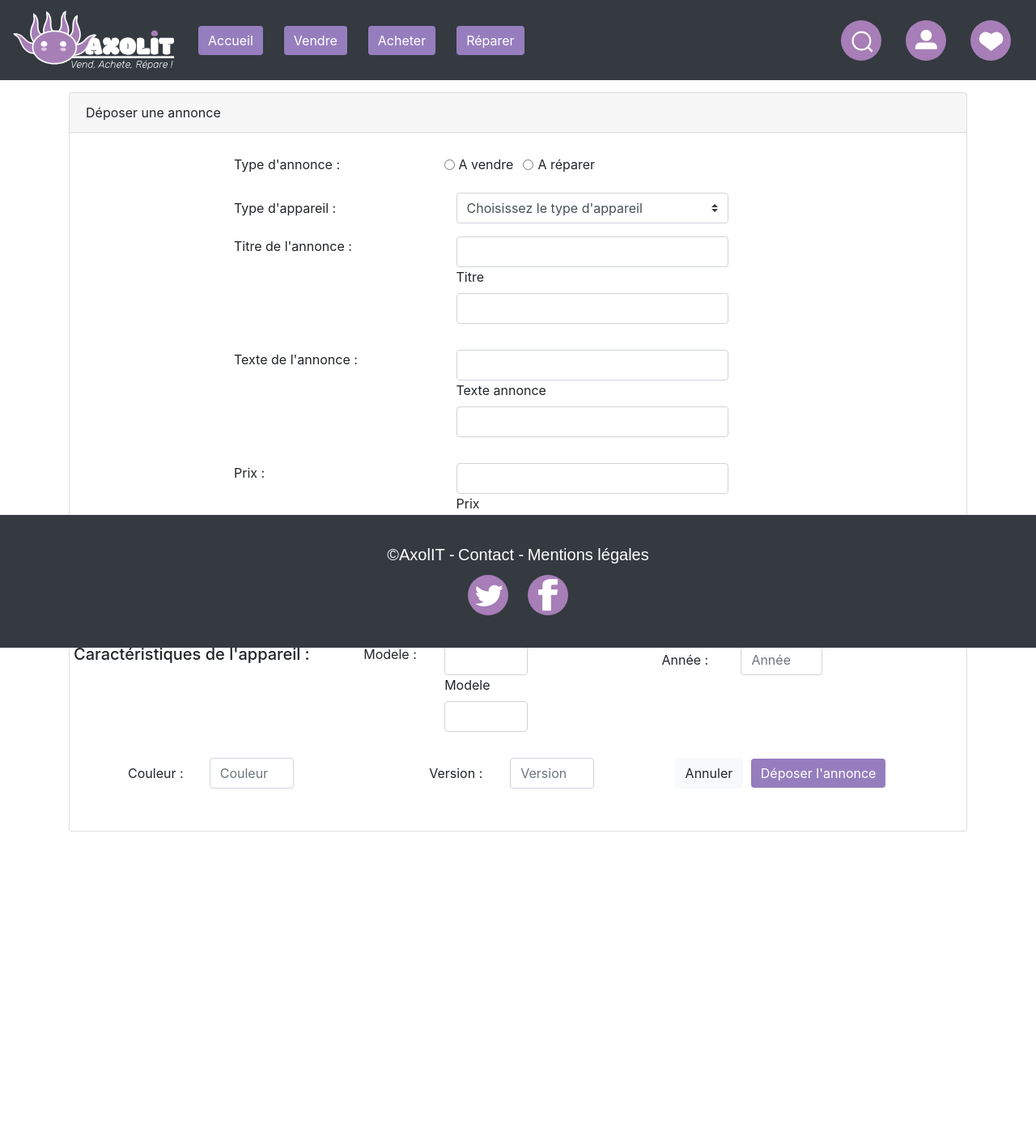
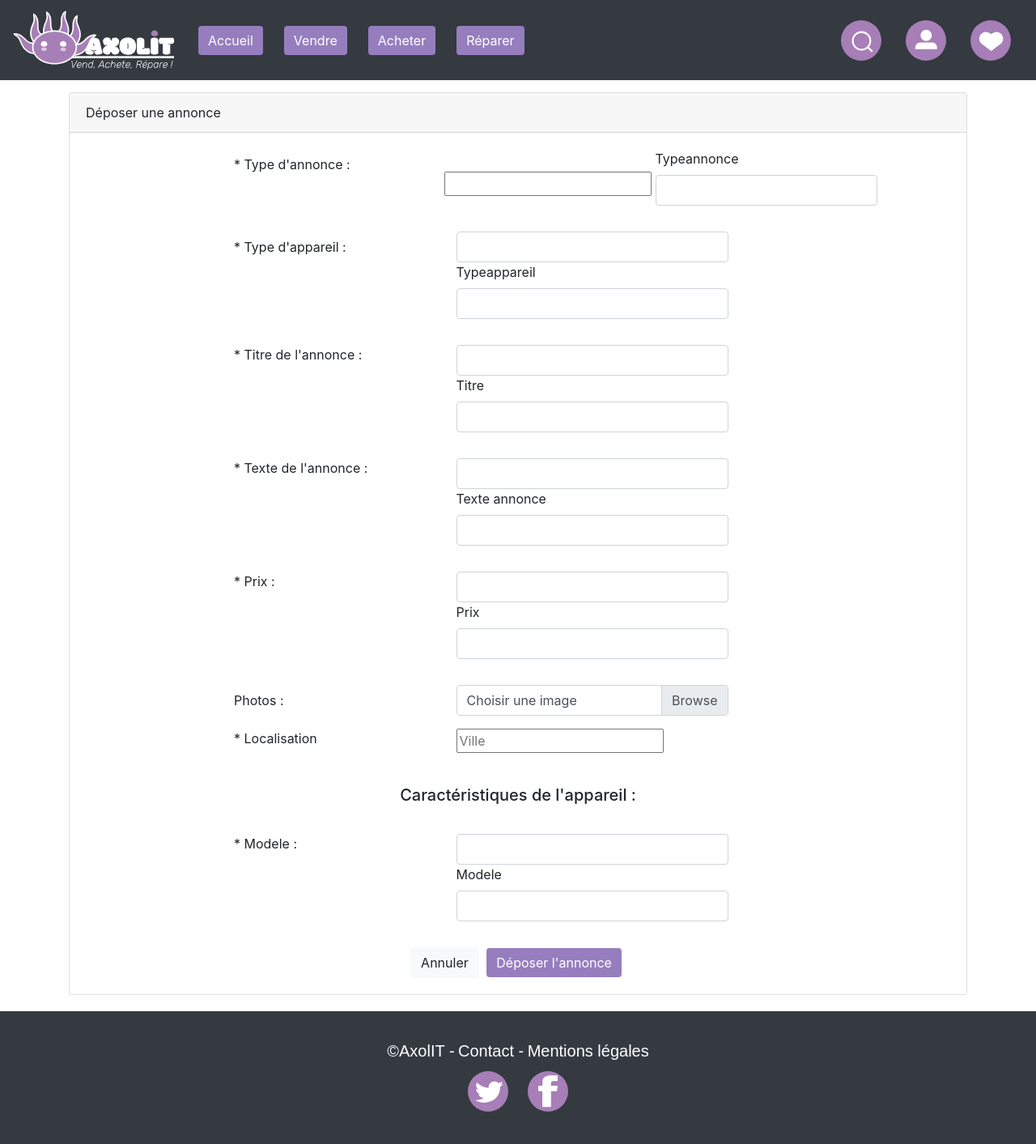
Before and after one commit to StephanieeV/Axolit, a Symfony app: template templates/default/annonce/annonce.html.twig in a window 1280 px wide. Shown: the whole page at 81% size. Before the commit the page ends 1027 px from the top, so only its background shows below. Run offline with Twig, Linux system fonts and the light colour scheme; the template is opened without the code that fills it, so the values that code supplies are empty; form fields are guessed from the names that the template uses; some libraries are stand-ins or nearby versions.

Commit message:
enfin le footer de ***** en bas

```diff
--- /dev/null
+++ b/public/css/annonce.css
@@ -0,0 +1,3 @@
+.bas-form {
+  margin-bottom: 20px;
+}
--- a/public/css/styles.css
+++ b/public/css/styles.css
@@ -2,12 +2,12 @@
   Navbar
 */
 
-.btn-nav{
+.btn-nav {
   width: 50px;
   margin-left: 15px;
   margin-right: 15px;
 }
-.nav-link{
+.nav-link {
   color: white !important;
   display: inline;
 }
@@ -18,40 +18,50 @@
 
   position: relative;
 }
-nav{
+nav {
   margin-bottom: 15px;
   padding: none;
 }
 
-
 /*
     Body
 */
-.pagination{
-    margin-bottom:100px;
+
+html {
+  height: 100%;
+}
+#wrap {
+  min-height: 100%;
+  position: relative;
+}
+body {
+  height: 100%;
+  margin: 0;
+  padding: 0;
+}
+h1,
+h3 {
+  font-family: "Ubuntu", sans-serif;
 }
 
-h1, h3{
-    font-family: 'Ubuntu', sans-serif;
+h2,
+h4 {
+  font-family: "Roboto", sans-serif;
 }
 
-h2, h4{
-    font-family: 'Roboto', sans-serif;
+p {
+  font-family: "Raleway", sans-serif;
 }
 
-p{
-    font-family: 'Raleway', sans-serif;
-}
-
-.btn-rose{
-    background-color: #967ebe ;
+.btn-rose {
+  background-color: #967ebe;
   border: none;
   margin-right: 5px;
   margin-left: 5px;
   color: white;
 }
 
-.btn-rose:hover{
+.btn-rose:hover {
   background-color: #c8b4d8;
   color: white;
 }
@@ -60,52 +70,51 @@ p{
     Footer
 */
 
-footer a{
+footer a {
   color: white;
   font-size: 20px;
   margin-top: 10px;
 
   text-decoration: none;
   display: inline-block;
-    vertical-align: middle;
+  /* vertical-align: middle; */
 }
-footer p{
+footer p {
   color: white;
   margin: none;
 }
 
-
-
-footer a:hover{
+footer a:hover {
   color: rgb(52, 172, 180);
   text-decoration: none;
 }
-footer{
-   height: auto;
-   padding: 10px;
+footer {
+  position: relative;
+  width: 100%;
+  bottom: 0;
 }
-.btn-reseaux-sociaux-footer{
+.btn-reseaux-sociaux-footer {
   width: 50px;
   margin-left: 10px;
   margin-right: 10px;
 }
 
 /*nav bar */
-.ico{
+.ico {
   width: 10%;
 }
-#ma_nav{
+#ma_nav {
   min-height: 50px;
 }
-    #img_nav_bar{
+#img_nav_bar {
   height: 50px;
 }
-    .card.presentation{
+.card.presentation {
   width: initial;
   display: block;
 }
 
-    .active{
+.active {
   background: #c8b4d8;
 }
 .ariane.top {
@@ -114,27 +123,24 @@ footer{
   margin: 20px 0;
 }
 
-
 .loader {
-
-        position : fixed;
+  position: fixed;
   z-index: 9999;
-        background : url('../img/loader.gif') 50% 50% no-repeat;
-        background-color: rgb(249,249,249);
+  background: url("../img/loader.gif") 50% 50% no-repeat;
+  background-color: rgb(249, 249, 249);
   opacity: 70%;
-        top : 0px;
-        left : 0px;
-        height : 100%;
-        width : 100%;
-        cursor : wait;
-
+  top: 0px;
+  left: 0px;
+  height: 100%;
+  width: 100%;
+  cursor: wait;
 }
-.loader h3{
+.loader h3 {
   background: none;
   border: none;
   color: black;
   font-size: 30px;
-		font-family: 'Ubuntu', sans-serif;
+  font-family: "Ubuntu", sans-serif;
   font-variant: small-caps;
   font-weight: 700;
   height: 700px;
@@ -144,11 +150,9 @@ footer{
   text-align: center;
 }
 /*Form*/
-.label_required{
+.label_required {
   font-size: small;
 }
-
-
 
 /*
     Inutilisé/Je comprend pas à quoi il sert et où
--- a/templates/default/annonce/annonce.html.twig
+++ b/templates/default/annonce/annonce.html.twig
@@ -1,6 +1,9 @@
 {% extends "layout.html.twig" %}
 {% block titre_page %}
 	Axolit - Déposer une annonce
+{% endblock %}
+{% block link_css %}
+	<link href="./css/annonce.css" rel="stylesheet">
 {% endblock %}
 
 {% block accueil %}
@@ -17,23 +20,28 @@
 {% endblock %}
 
 {% block contenu %}
-
 	{{ form_start(form_annonce) }}
 	<div class="container">
-		<div class="card">
+		<div class="card bas-form">
+
 			<div class="card-header">
 				Déposer une annonce
 			</div>
 
 			<div class="card-body">
-				<form>
+				<form
+					id="submit-button">
 
 
-					<div class="form-group row">
+					{# 	<div class="form-group row">
+																																		<div  class=" offset-md-3 col-md-3 ">
+																																			<span class="label_required">Les champs avec * sont obligatoires !</span>
+																																		</div>
 																																			<label for="radio" class="col-form-label col-sm-3 col-md-3 offset-md-2">
 																																				Type d'annonce :
 																																			</label>
 																																			<div class="form-check form-check-inline">
+
 																																				<input class="form-check-input" type="radio" name="option1" name="radio1" value="option1">
 																																				<label class="form-check-label" for="inlineRadio1">
 																																					A vendre
@@ -45,30 +53,43 @@
 																																					A réparer
 																																				</label>
 																																			</div>
+																																		</div> #}
+					<div class="form-group row">
+						<label for="radio" class="col-form-label col-sm-3 col-md-3 offset-md-2">
+							<label class="form-check-label">
+								*
+							</label>
+							Type d'annonce :
+						</label>
+						<div class="form-check form-check-inline">
+							{{form_widget(form_annonce.typeannonce, {'attr':{'class':'form-check-input'}}
+							)}}
+							{{form_row(form_annonce.typeannonce)}}
+							{{form_errors(form_annonce.typeannonce)}}
+
+						</div>
 					</div>
 					<div class="form-group row">
-						<label class="col-form-label col-sm-3 col-md-3 offset-md-2">
+						<label for="inputType" class="col-form-label col-sm-3 col-md-3 offset-md-2">
+							<label class="form-check-label">
+								*
+							</label>
 							Type d'appareil :
 						</label>
 						<div class="col-sm-6 col-md-4">
-							<select class="custom-select">
-								<option selected>
-									Choisissez le type d'appareil
-								</option>
-								<option value="1">
-									Téléphone
-								</option>
-								<option value="2">
-									Tablette
-								</option>
-								<option value="3">
-									Ordinateur
-								</option>
-							</select>
+							{{form_widget(form_annonce.typeappareil, {'attr':{'class':'form-control'}}
+							)}}
+							{{form_row(form_annonce.typeappareil)}}
+							{{form_errors(form_annonce.typeappareil)}}
+
 						</div>
 					</div>
+
+
 					<div class="form-group row">
+						<label for="inputTitre"></label>
 						<div class="col-sm-3 col-md-3 offset-md-2">
+							{{form_label(form_annonce.titre, '*')	}}
 							{{form_label(form_annonce.titre, 'Titre de l\'annonce :')	}}
 						</div>
 						<div class="col-sm-6 col-md-4">
@@ -79,6 +100,9 @@
 					</div>
 					<div class="form-group row">
 						<div class="col-sm-3 col-md-3 offset-md-2">
+							<label for="inputText" class="form-check-label">
+								*
+							</label>
 							{{form_label(form_annonce.texte_annonce, 'Texte de l\'annonce :')}}
 						</div>
 						<div class="col-sm-6 col-md-4">
@@ -90,6 +114,9 @@
 					</div>
 					<div class="form-group row">
 						<div class="col-sm-3 col-md-3 offset-md-2">
+							<label for="inputPrix" class="form-check-label">
+								*
+							</label>
 							{{form_label(form_annonce.prix, 'Prix :')}}
 						</div>
 						<div class="col-sm-6 col-md-4">
@@ -114,29 +141,23 @@
 					</div>
 					<div class="form-group row">
 						<div class="col-sm-3 col-md-3 offset-md-2">
-						<label class="form-check-label">
+							<label for="inputLocalisation" class="form-check-label">
 								* Localisation
 							</label>
 							{# {{form_label(form_annonce.localisation, 'Localisation :')}} #}
 						</div>
-						<div class="col-sm-6 col-md-4">
+						<div
+							class="col-sm-6 col-md-4">
 							{# {{form_widget(form_annonce.localisation, {'attr':{'class':'form-control'}})}} #}
 							<section>
 								<div class="half">
 									<input id="city" placeholder="Ville" autocomplete="off" required>
 								</div>
 							</section>
-							<div id="output">
-
+							<div id="output"></div>
+							{# 	{{form_row(form_annonce.localisation)}} #}
+							{# {{form_errors(form_annonce.localisation)}}  #}
 						</div>
-						{# 	{{form_label(form_annonce.localisation, 'Localisation :')}}
-						</div>
-						<div class="col-sm-6 col-md-4">
-							{{form_widget(form_annonce.localisation, {'attr':{'class':'form-control'}}
-							)}}
-							{{form_row(form_annonce.localisation)}}
-							{{form_errors(form_annonce.localisation)}}
-						</div> #}
 					</div>
 					<br>
 					<h5 class="card-title text-center">
@@ -145,6 +166,9 @@
 					<br>
 					<div class="form-group row">
 						<div class="col-sm-3 col-md-3 offset-md-2">
+							<label class="form-check-label">
+								*
+							</label>
 							{{form_label(form_annonce.modele, 'Modele :')	}}
 						</div>
 						<div class="col-sm-6 col-md-4">
@@ -152,31 +176,6 @@
 							)}}
 							{{form_row(form_annonce.modele)}}
 							{{form_errors(form_annonce.modele)}}
-						</div>
-					</div>
-
-					<div class="form-group row">
-						<label for="annee" class="col-form-label col-sm-3 col-md-3 offset-md-2">
-							Année :
-						</label>
-						<div class="col-sm-6 col-md-4">
-							<input class="form-control" type="text" name="annee" placeholder="Année">
-						</div>
-					</div>
-					<div class="form-group row">
-						<label for="couleur" class="col-form-label col-sm-3 col-md-3 offset-md-2">
-							Couleur :
-						</label>
-						<div class="col-sm-6 col-md-4">
-							<input class="form-control" type="text" name="couleur" placeholder="Couleur">
-						</div>
-					</div>
-					<div class="form-group row">
-						<label for="version" class="col-form-label col-sm-3 col-md-3 offset-md-2">
-							Version :
-						</label>
-						<div class="col-sm-6 col-md-4">
-							<input class="form-control" type="text" name="version" placeholder="Version">
 						</div>
 					</div>
 
@@ -191,8 +190,7 @@
 						<button type="submit" class="btn btn-rose btn-primary" data-toggle="modal" data-target="#depotModal">
 							Déposer l'annonce
 						</button>
-
-
+						{#
 																																									<div class="modal fade" id="depotModal" tabindex="-1" role="dialog" aria-labelledby="depotModalLabel" aria-hidden="true">
 																																										<div class="modal-dialog" role="document">
 																																											<div class="modal-content">
@@ -216,7 +214,7 @@
 																																												</div>
 																																											</div>
 																																										</div>
-						</div>
+																																									</div>  #}
 
 					</div>
 				</form>
@@ -225,7 +223,80 @@
 	</div>
 
 
-	{{ form_end(form_annonce) }}
+	<script>
+		jQuery(function ($) {
+var _code = $('#code'),
+_city = $('#city'),
+_out = $('#output');
+var _cache = {};
+// Utilisation du HTTPS ou non selon le protocole de la page actuelle
+var _host = ~(location.protocol + '').indexOf('s') ? 'https://www.selfbuild.fr/vicopo' : 'http://vicopo.selfbuild.fr';
+// Si le code postal ne commence pas par un chiffre, c'est une ville, on passe dans le champ ville avec la valeur courante
+_code.keyup(function () {
+var _val = $(this).val();
+if (/^[^0-9]/.test(_val)) {
+_code.val('');
+_city.val(_val).focus().trigger('keyup');
+}
+});
+// Si la ville commence par un chiffre, c'est un code postal, on passe dans le champ code postal avec la valeur courante
+_city.keyup(function () {
+var _val = $(this).val();
+if (/^[0-9]/.test(_val)) {
+_city.val('');
+_code.val(_val).focus().trigger('keyup');
+}
+});
+// Fonction à exécuter à la réception d'une réponse pour afficher les liens dans #output
+function _done(_cities) {
+_out.html(_cities.map(function (_data) {
+return '<a href="#">' + _data.code + ' &nbsp; ' + _data.city + '</a>';
+}).join(''));
+}
+// Appel de Vicopo lors de l'appui sur une touche dans #code ou #city
+$.each([
+'code', 'city'
+], function (i, _name) {
+var _input = $('#' + _name).on('keyup', function () {
+var _val = _input.val();
+if (_val.length > 1) {
+_cache[_name] = _cache[_name] || {};
+if (_cache[_name][_val]) {
+_done(_cache[_name][_val]);
+}
+var _data = {};
+_data[_name] = _val;
+$.getJSON(_host, _data, function (_answear) {
+_cache[_name][_answear.input] = _answear.cities;
+if (_input.val() == _answear.input) {
+_done(_answear.cities);
+}
+});
+}
+});
+});
+// Au clic sur un lien, on remplace la valeur des champs code postal et ville
+$(document).on('click', '#output a', function (e) {
+var _contents = $(this).text();
+var _space = _contents.indexOf(' ');
+// Le premier espace sépare le code postal de la ville dans le texte du lien
+// Si vous souhaitez personnaliser le texte des liens, nous vous conseillons d'utiliser :
+// <a href="#" data-code="' + _data.code + '" data-city="' + _data.city + '">
+// dans le lien, puis :
+// _code.val($(this).data('code'));
+// _city.val($(this).data('city'));
+if (~ _space) {
+_code.val(_contents.substr(0, _space));
+_city.val(_contents.substr(_space).trim());
+_out.empty();
+}
+e.preventDefault();
+e.stopPropagation();
+return false;
+});
+});
+	</script>
 
 
+	{{ form_end(form_annonce) }}
 {% endblock %}
--- a/templates/default/favoris_reparateur.html.twig
+++ b/templates/default/favoris_reparateur.html.twig
@@ -53,14 +53,14 @@
 									<h3>
 										Tom Nguyen
 										{#{{favoris_reparateur.nom}}
-																																																										{{favoris_reparateur.prenom}}#}
+																																																																				{{favoris_reparateur.prenom}}#}
 									</h3>
 									<h6 class="card-text">
 										<img src="./css/svg/icone/localisation.svg" alt="icone de localisation">
 										Pessac, 33600
 										{#{{favoris_reparateur.ville}}
-																																																		{{favoris_reparateur.codepostal}}
-																																																#}
+																																																												{{favoris_reparateur.codepostal}}
+																																																										#}
 
 
 									</h6>
--- a/templates/layout.html.twig
+++ b/templates/layout.html.twig
@@ -17,7 +17,7 @@
 		<script src="https://stackpath.bootstrapcdn.com/bootstrap/4.3.1/js/bootstrap.min.js" integrity="sha384-JjSmVgyd0p3pXB1rRibZUAYoIIy6OrQ6VrjIEaFf/nJGzIxFDsf4x0xIM+B07jRM" crossorigin="anonymous"></script>
 		<script src="https://ajax.googleapis.com/ajax/libs/jquery/2.2.4/jquery.min.js"></script>
 		<script src="https://vicopo.selfbuild.fr/api.js"></script>
-		<link rel="stylesheet" type="text/css" href="https://cdn.jsdelivr.net/npm/cookieconsent@3/build/cookieconsent.min.css" />
+		<link rel="stylesheet" type="text/css" href="https://cdn.jsdelivr.net/npm/cookieconsent@3/build/cookieconsent.min.css"/>
 		{% block ReCaptcha %}
 			<script src="https://www.google.com/recaptcha/api.js" async defer></script>
 		{% endblock %}
@@ -133,12 +133,14 @@
 
 		</nav>
 
-
+		<div
+			id="wrap">
 			<!-- ============================================================================================================================ -->
 			{% block contenu %}
 			{% endblock %}
+		</div>
 		<!-- ============================================================================================================================ -->
-		<div class="footer fixed-bottom">
+		<div class="footer ">
 			<footer class="bg-dark fixe py-4 font-small text-center page-footer">
 				<p>
 					<a href="{{path('index')}}" id="copyright">
@@ -192,4 +194,4 @@ window.cookieconsent.initialise({
 });
 		</script>
 	</body>
-</html></body></html>
+</html>
```
Also changed, not shown: public/css/informations.css (+6 -2 lines), templates/default/annonce/annonce_vente.html.twig (+30 -70 lines), templates/default/informations.html.twig (+11 -2 lines), templates/default/liste_reparation.html.twig (+6 -10 lines). Lines whose indentation alone changed are shown as unchanged.
